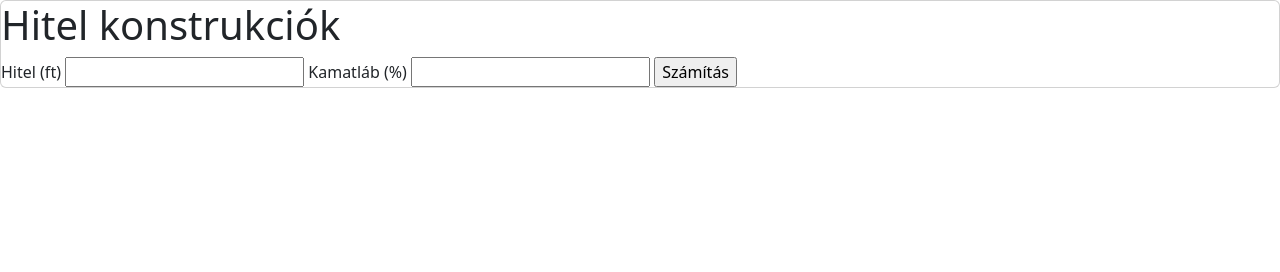
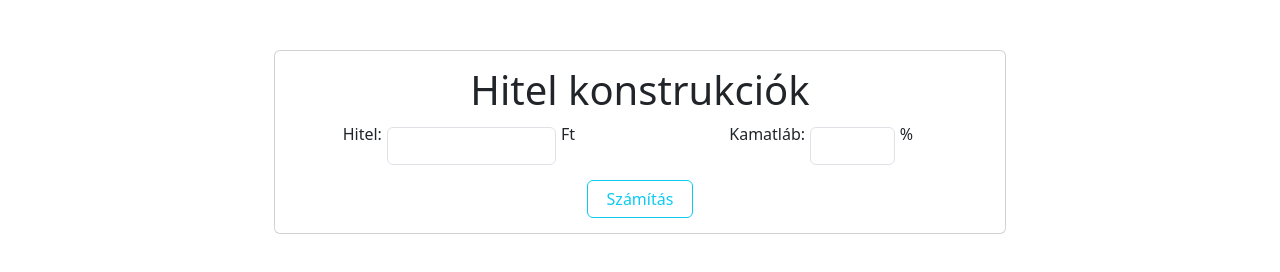
Before and after one commit to BolvariD/Fullstack_feleves, a plain HTML site: page FRONTEND/index.html in a window 1280 px wide. Drawn offline with nearby package versions, Linux system fonts and the light colour scheme.

Commit message:
worked on css, design almost done

```diff
--- a/FRONTEND/index.html
+++ b/FRONTEND/index.html
@@ -10,14 +10,22 @@
     <title>Hitel konstrukció</title>
 </head>
 <body>
-    <div class="card">
+    <div class="card" id="content">
         <h1>Hitel konstrukciók</h1>
         <form action="" method="get">
-            <label for="loanAmountInput">Hitel (ft)</label>
-            <input type="number" name="loanAmount" id="loanAmountInput">
-            <label for="interestRateInput">Kamatláb (%)</label>
-            <input type="number" name="interestRate" id="interestRateInput">
-            <input type="button" value="Számítás">
+            <div id="inputs" class="row">
+                <div id="loanInput" class="col">
+                    <label for="loanAmountInput" class="form-label">Hitel:</label>
+                    <input type="number" name="loanAmount" id="loanAmountInput" class="form-control">
+                    <label for="loanAmountInput">Ft</label>
+                </div>
+                <div id="rateInput" class="col">
+                    <label for="interestRateInput" class="form-label">Kamatláb:</label>
+                    <input type="number" name="interestRate" id="interestRateInput" class="form-control">
+                    <label for="interestRateInput">%</label>
+                </div>
+            </div>
+            <input id="inputButton" class="btn btn-outline-info" type="button" value="Számítás">
         </form>
         <div id="calculationResults"></div>
     </div>
--- a/FRONTEND/style.css
+++ b/FRONTEND/style.css
@@ -0,0 +1,50 @@
+body {
+    margin: 40px;
+    display: flex;
+    flex-direction: column;
+}
+
+#content {
+    text-align: center;
+    margin: auto;
+    margin-top: 50px;
+    padding: 15px;
+}
+
+#inputs {
+    display: flex;
+    align-items: center;
+}
+
+#inputButton {
+    width: 15%;
+    margin-top: 10px;
+}
+
+#loanInput {
+    display: flex;
+    height: 50%;
+    justify-content: center;
+}
+
+#rateInput {
+    display: flex;
+    height: 50%;
+    justify-content: center;
+}
+
+#interestRateInput {
+    width: 25%;
+    margin: 5px;
+}
+
+#loanAmountInput {
+    width: 50%;
+    margin: 5px;
+}
+
+form {
+    display: flex;
+    flex-direction: column;
+    align-items: center;
+}
```
